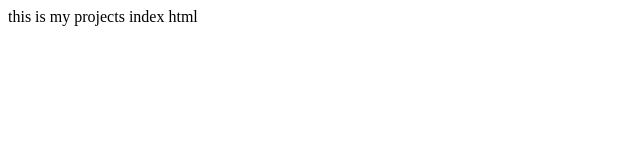
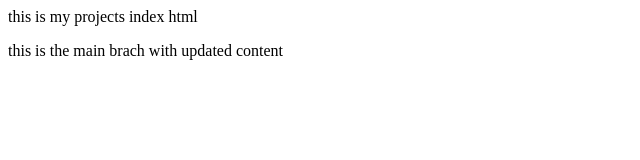
Before and after one commit to Laxmidhara-Sahoo-512/myproject, a plain HTML site: page index.html in a window 1280 px wide. Shown: the whole page, without its empty margins (0-640 px from the left). Drawn offline with Linux system fonts and the light colour scheme.

Commit message:
this is the main branch with updated content

```diff
--- a/index.html
+++ b/index.html
@@ -1 +1,2 @@
 <p>this is my projects index html</p>
+<h>this is the main brach with updated content</h>
```
